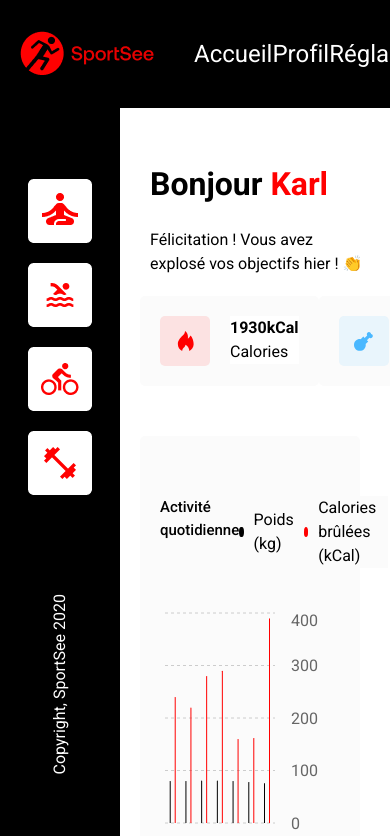
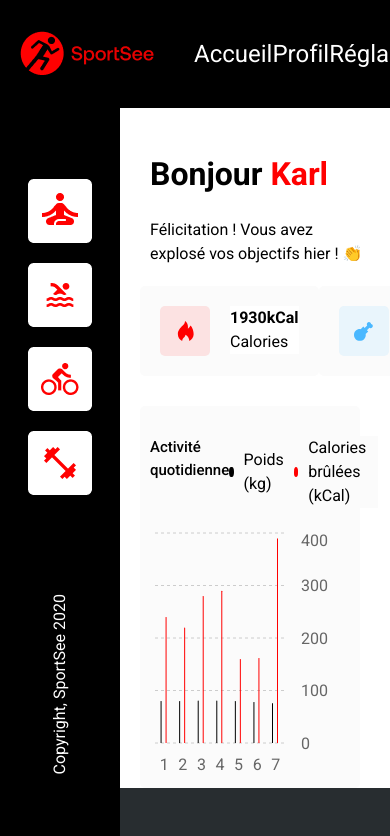
Before and after one commit to Chacat96/SportSee, a React (Vite) app: page / in a window 390 px wide. Shown: the top 836 px of the page. Built offline with nearby package versions, Linux system fonts and the light colour scheme; a web font is replaced by a local one.

Commit message:
correction responsive

```diff
--- a/src/App.css
+++ b/src/App.css
@@ -9,7 +9,7 @@
   margin: 0;
   padding: 0;
   width: 100%;
-  height: 100%;
+  /* height: 100%; */
   /* max-width: 1440px; */
   box-sizing: border-box;
 }
--- a/src/pages/Profile.jsx
+++ b/src/pages/Profile.jsx
@@ -23,7 +23,7 @@
   const [loading, setLoading] = useState(true);
   const [error, setError] = useState(null);
 
-  const isResponsive = size < 1370;
+  const isResponsive = size < 1023;
 
   useEffect(() => {
     const handleResize = () => {
--- a/src/styles/css/ActivityChart.css
+++ b/src/styles/css/ActivityChart.css
@@ -1,13 +1,13 @@
 .activityChart {
   background-color: #FBFBFB !important;
   border-radius: 5px;
-  margin-top: 50px;
-  padding: 20px;
+  margin-top: 30px;
+  padding: 10px;
 }
 .activityChart__title {
   display: flex;
   justify-content: space-between;
-  margin: 40px 0;
+  margin: 20px 0;
 }
 .activityChart__title h2 {
   font-weight: 500;
--- a/src/styles/css/Charts.css
+++ b/src/styles/css/Charts.css
@@ -61,6 +61,12 @@
 
 @media screen and (max-width: 1370px) {
   .charts {
+    justify-content: space-between;
+    flex-wrap: nowrap;
+  }
+}
+@media screen and (max-width: 1024px) {
+  .charts {
     justify-content: center;
   }
 }
--- a/src/styles/css/Profile.css
+++ b/src/styles/css/Profile.css
@@ -3,8 +3,7 @@
   flex-direction: column;
   align-items: center;
   justify-content: flex-start;
-  min-height: calc(100vh - 80px);
-  padding: 50px 20px;
+  padding: 40px 20px;
   box-sizing: border-box;
   margin-left: 130px;
   margin-top: 110px;
--- a/src/styles/scss/ActivityChart.scss
+++ b/src/styles/scss/ActivityChart.scss
@@ -1,13 +1,13 @@
 .activityChart {
     background-color: #FBFBFB !important;
     border-radius: 5px;
-    margin-top: 50px;
-    padding: 20px;
+    margin-top: 30px;
+    padding: 10px;
 
     &__title {
     display: flex;
     justify-content: space-between;
-    margin: 40px 0;
+    margin: 20px 0;
 
     h2 {
         font-weight: 500;
--- a/src/styles/scss/Charts.scss
+++ b/src/styles/scss/Charts.scss
@@ -76,6 +76,13 @@
 
 @media screen and (max-width:1370px) {
     .charts {
+        justify-content: space-between;
+        flex-wrap: nowrap;
+    }
+}
+
+@media screen and (max-width:1024px) {
+    .charts {
         justify-content: center;
     }
 }
--- a/src/styles/scss/Profile.scss
+++ b/src/styles/scss/Profile.scss
@@ -3,10 +3,10 @@
     flex-direction: column;
     align-items: center;
     justify-content: flex-start;
-    min-height: calc(100vh - 80px);
+    // min-height: calc(100vh - 80px);
     // width: calc(100vw - 120px);
     // max-width: 1440px;
-    padding: 50px 20px;
+    padding: 40px 20px;
     box-sizing: border-box;
     margin-left: 130px;
      margin-top: 110px;
```
